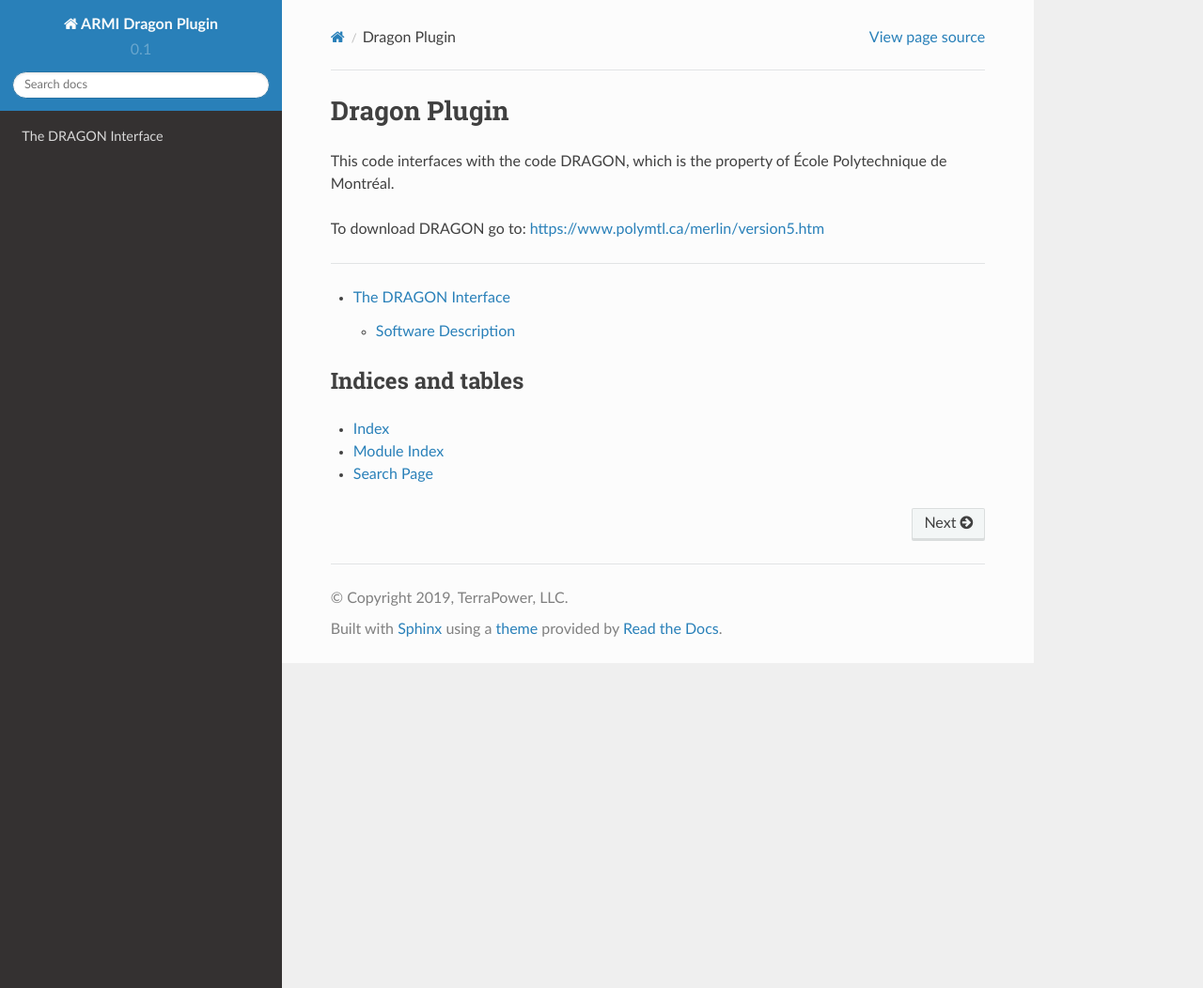
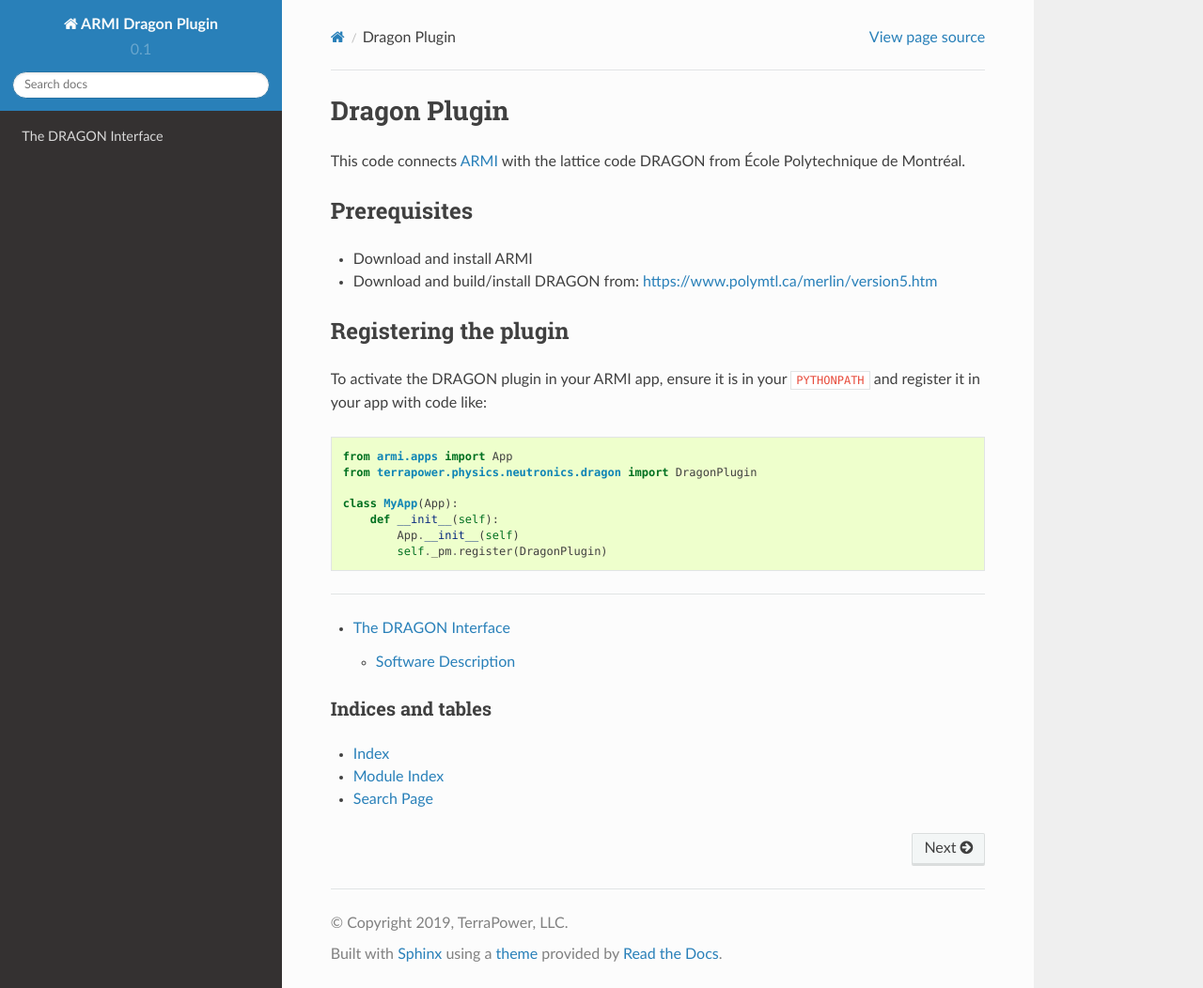
Before and after one commit to terrapower/dragon-armi-plugin, a Sphinx documentation site: the page built from doc/index.rst, in a window 1280 px wide and 1052 px high. Shown: the whole window at 94% size. Built offline with Sphinx 7.4.7 and the Read the Docs theme 2.0.0, drawn with Linux system fonts in a browser that asks for light colours; the version number is read from the project's files by our own code.

Commit message:
More intro docs

```diff
--- a/doc/index.rst
+++ b/doc/index.rst
@@ -1,10 +1,26 @@
 =============
 Dragon Plugin
 =============
-This code interfaces with the code DRAGON, which is the property of
-École Polytechnique de Montréal.
+This code connects `ARMI <https://terrapower.github.io/armi>`_ with the lattice code DRAGON
+from École Polytechnique de Montréal.
 
-To download DRAGON go to: https://www.polymtl.ca/merlin/version5.htm
+Prerequisites
+-------------
+* Download and install ARMI
+* Download and build/install DRAGON from: https://www.polymtl.ca/merlin/version5.htm
+
+Registering the plugin
+----------------------
+To activate the DRAGON plugin in your ARMI app, ensure it is in your ``PYTHONPATH`` and
+register it in your app with code like::
+
+    from armi.apps import App
+    from terrapower.physics.neutronics.dragon import DragonPlugin
+
+    class MyApp(App):
+        def __init__(self):
+            App.__init__(self)
+            self._pm.register(DragonPlugin)
 
 -------------
 
```
